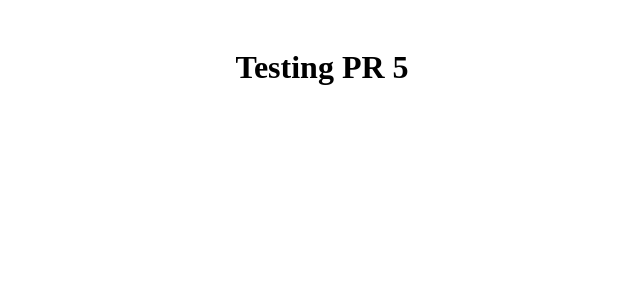
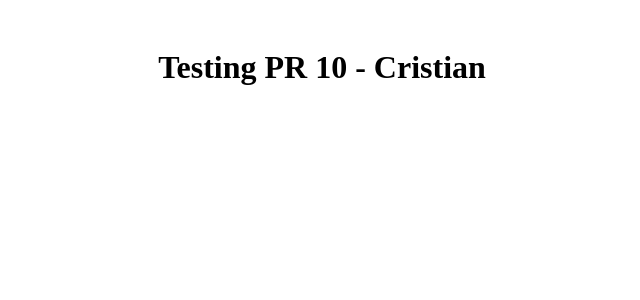
Before and after one commit to CrissAlvarezH/github-actions-cicd, a Next.js app: page / in a window 1280 px wide. Shown: the top 300 px of the page, without its empty margins (318-958 px from the left). Built offline with nearby package versions, Linux system fonts and the light colour scheme.

Commit message:
testing pr 10 cristian

```diff
--- a/pages/index.tsx
+++ b/pages/index.tsx
@@ -1,7 +1,7 @@
 export default function Home() {
   return (
       <div style={{display: "flex", justifyContent: "center", alignItems: "center", padding: "20px 20px"}}>
-        <h1>Testing PR 5</h1>
+        <h1>Testing PR 10 - Cristian</h1>
       </div>
   )
 }
```
